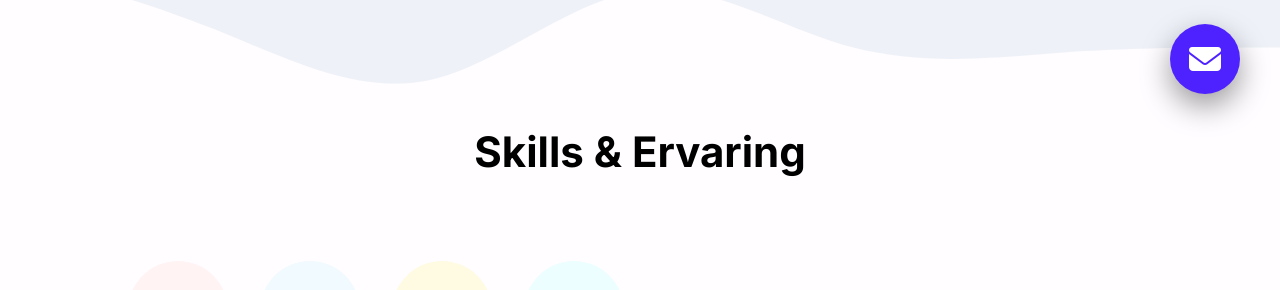
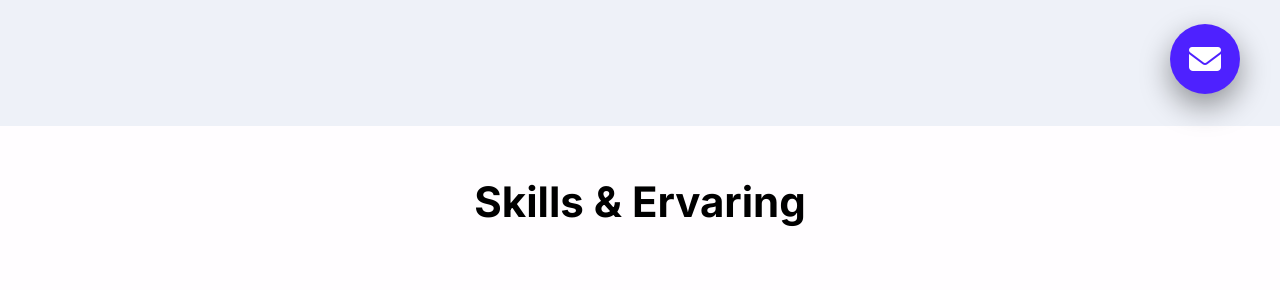
Before and after one commit to NtXO3/NtXO3.github.io, a plain HTML site: page index.html in a window 1280 px wide. Shown: the part 674-964 px from the top of the page. Drawn offline with nearby package versions, Linux system fonts and the light colour scheme.

Commit message:
waves remove

```diff
--- a/index.html
+++ b/index.html
@@ -162,7 +162,7 @@
         <img src="./Assets/semi circle.svg" class="shape shape--8">
     </section>
     <section id="tech-stack" onmousemove="moveBackground(event)">
-        <div class="">
+        <div class="container">
             <div class="row">
                 <h2 class="section__title">Skills & Ervaring</h2>
                 <div class="tech__wrapper">
--- a/styles.css
+++ b/styles.css
@@ -1008,7 +1008,7 @@ Skills & Experience
     position: relative;
 }
 
-#tech-stack::before {
+/* #tech-stack::before {
     content: url('./Assets/wave.svg');
     background-color: transparent;
     width: 100%;
@@ -1030,7 +1030,7 @@ Skills & Experience
     transform: rotate(180deg) translateY(-100%);
     z-index: 1;
     transition: all 500ms ease;
-}
+} */
 
 /* FOOTER */
 
```
